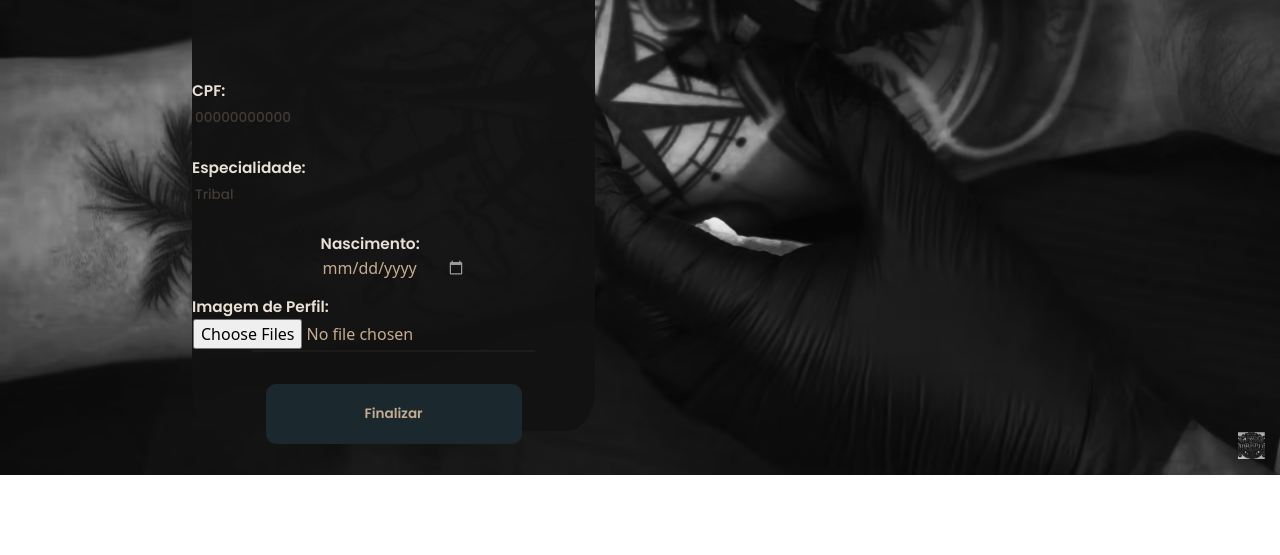
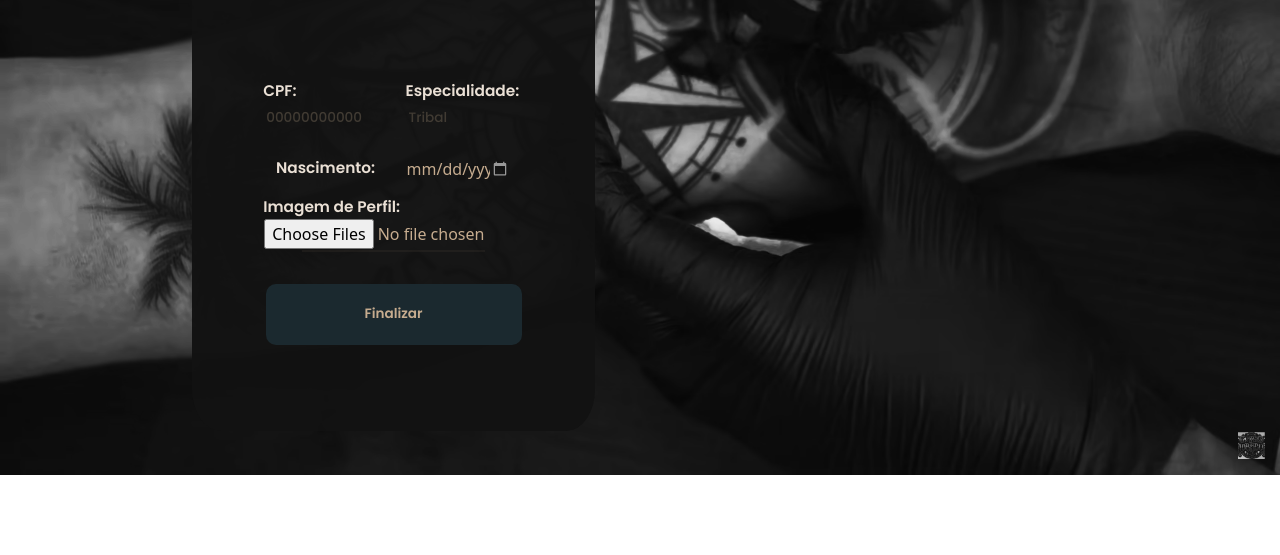
Before and after one commit to DAiATech/webINKonnect, a PHP site: page /views/tatuador/cadastro2.php in a window 1280 px wide. Shown: the part 245-800 px from the top of the page. Run offline with PHP 8.4, Linux system fonts and the light colour scheme; some libraries are stand-ins or nearby versions.

Commit message:
bonitodms

```diff
--- a/css/cadastro2.css
+++ b/css/cadastro2.css
@@ -53,9 +53,7 @@ form{
   }
   /*Div onde engloba os inputs de email e senha*/
   #inserts{
-    display: flex;
-    flex-wrap: wrap ;
-    justify-content: center;
+
   }
   #insertsCliente{
     display: flex;
@@ -68,11 +66,7 @@ form{
     padding: 1.6vh;
   }
   .insertN{
-    display: flex;
-    flex-direction: column;
     padding: 1.6vh;
-    flex-wrap: wrap;
-    align-content: flex-start;
   }
   input[type="date"]::-webkit-calendar-picker-indicator {
     cursor: pointer;
--- a/views/tatuador/cadastro2.php
+++ b/views/tatuador/cadastro2.php
@@ -31,21 +31,24 @@ if ($_SERVER['REQUEST_METHOD'] == "POST") {
                 <img src="../../img/inklogo.svg" id="logo" alt="logoink">
                 <p>Acesso Profissional</p>
             </div>
+            <div class="row">
+                <div class="col-2"></div>
+                <div class="col-8">
                     <form action="../../controllers/cadastro_tatuador.php" enctype="multipart/form-data" method="post">
                         <div id="inserts">
                             <div class="row">
-                        <div class="insert col">
+                                <div class="insert col-6">
                                     <label id="labelNomeS" for="cpf">CPF:</label>
                                     <input id="nomes" name="cpf" placeholder="00000000000" type="" maxlength="11 " required>
                                 </div>
-                        <div class="insert col">
+                                <div class="insert col-6">
                                     <label id="labelEspecialidade" for="especialidade">Especialidade:</label>
                                     <input id="especialidade" name="especialidade" placeholder="Tribal" type="text">
                                 </div>
                             </div>
-                    <div class="insertN">
-                        <label id="labelNascimento" for="usuario">Nascimento:</label>
-                        <input id="nascimento" name="nascimento" type="date" required>
+                            <div class="insertN row">
+                                <label id="labelNascimento" for="usuario" class="col-6">Nascimento:</label>
+                                <input id="nascimento" name="nascimento" type="date" required class="col-6">
                             </div>
                             <div>
                                 <label id="labelNomeS" for="imagemPerfil">Imagem de Perfil:</label>
@@ -61,6 +64,10 @@ if ($_SERVER['REQUEST_METHOD'] == "POST") {
                         </div>
                     </form>
                 </div>
+                <div class="col-2"></div>
+            </div>
+
+        </div>
     </div>
     </div>
 </body>
```
Lines whose indentation alone changed are shown as unchanged.
